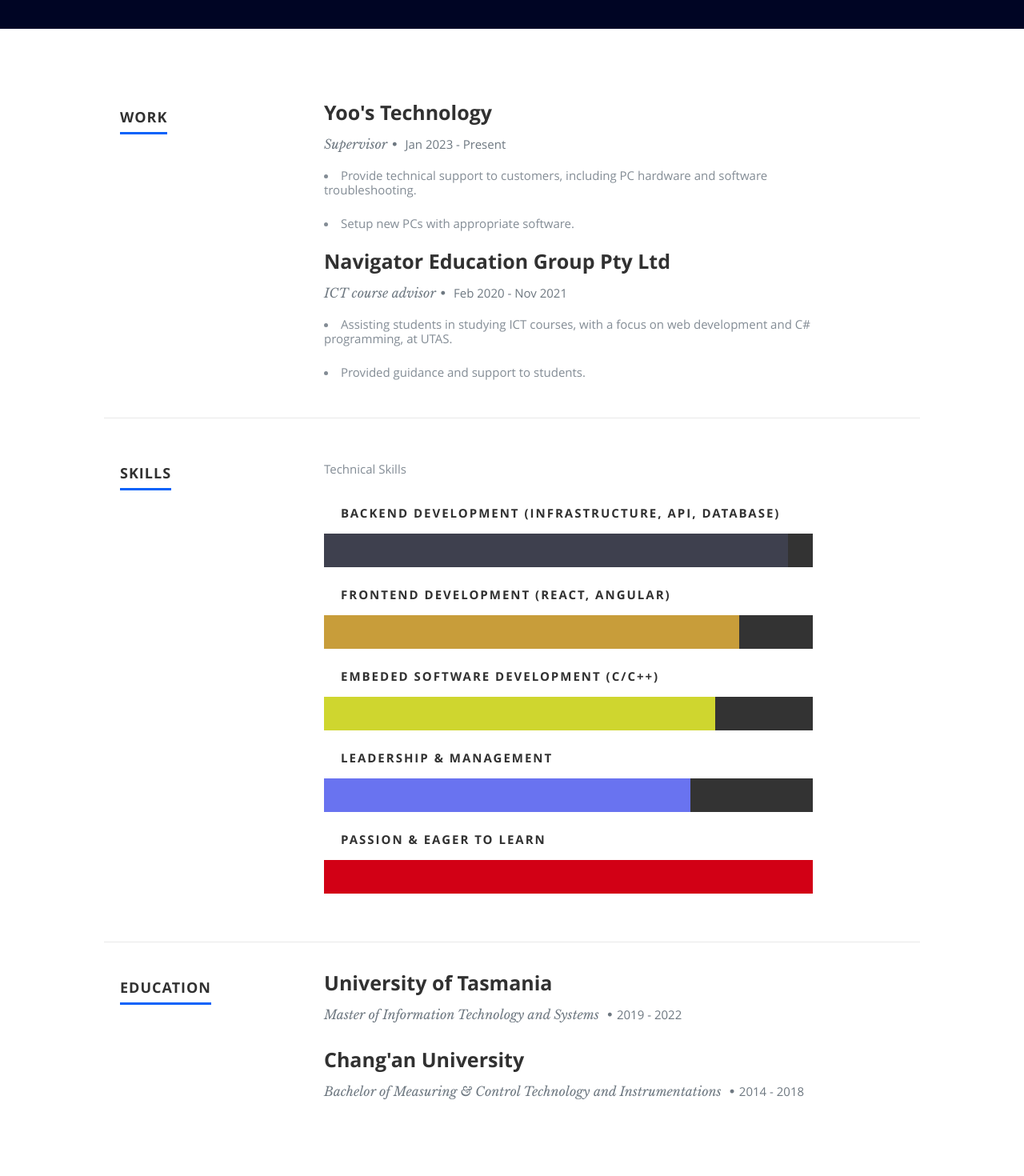
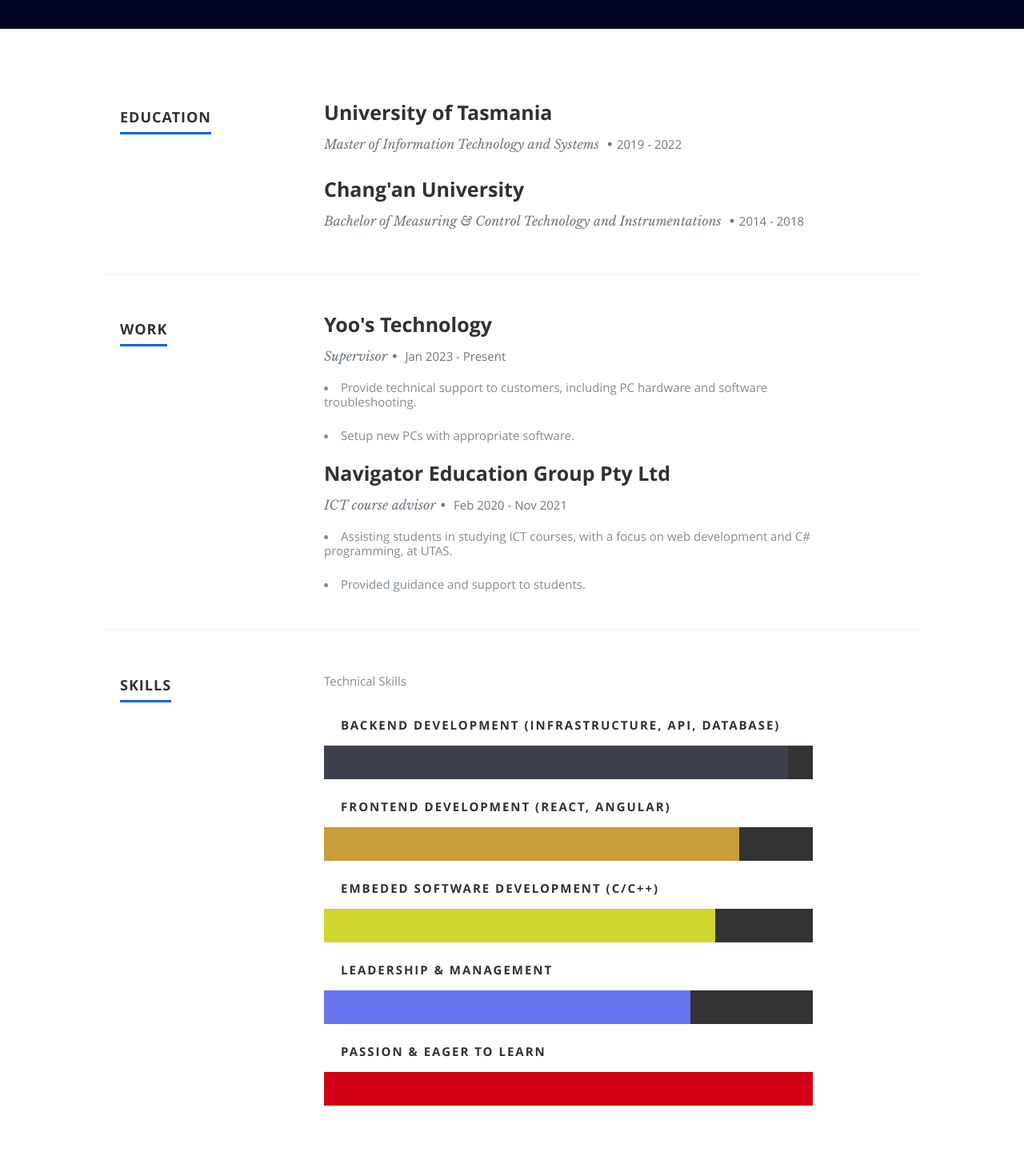
Before and after one commit to Rex-L-RX/Resume, a React (Create React App) app: page / in a window 1280 px wide. Shown: the part 1280-2750 px from the top of the page at 80% size. Built offline with nearby package versions, Linux system fonts and the light colour scheme.

Commit message:
Revert "adjust the layout"
This reverts commit 1684ae8885b25237e5fa597bebde34ec10c39c49.

```diff
--- a/public/css/layout.css
+++ b/public/css/layout.css
@@ -260,13 +260,7 @@ ul#nav li.current a { color: #fe6928; }
 #resume .header-col { padding-top: 9px; }
 #resume .main-col { padding-right: 10%; }
 
-.education {
-   margin-top: 36px;
-   margin-bottom: 48px;
-   padding-bottom: 24px;
-}
-
-.work {
+.education, .work {
    margin-bottom: 48px;
    padding-bottom: 24px;
    border-bottom: 1px solid #E8E8E8;
@@ -290,9 +284,7 @@ ul#nav li.current a { color: #fe6928; }
 /*----------------------------------------------*/
 /*	Skill Bars
 /*----------------------------------------------*/
-.skill{
-   border-bottom: 1px solid #E8E8E8;
-}
+
 .bars {
 	width: 95%;
 	float: left;
--- a/src/Components/Resume.js
+++ b/src/Components/Resume.js
@@ -68,6 +68,22 @@ class Resume extends Component {
     return (
       <section id="resume">
         <Slide left duration={1300}>
+          <div className="row education">
+            <div className="three columns header-col">
+              <h1>
+                <span>Education</span>
+              </h1>
+            </div>
+
+            <div className="nine columns main-col">
+              <div className="row item">
+                <div className="twelve columns">{education}</div>
+              </div>
+            </div>
+          </div>
+        </Slide>
+
+        <Slide left duration={1300}>
           <div className="row work">
             <div className="three columns header-col">
               <h1>
@@ -96,22 +112,6 @@ class Resume extends Component {
             </div>
           </div>
         </Slide>
-
-        <Slide left duration={1300}>
-          <div className="row education">
-            <div className="three columns header-col">
-              <h1>
-                <span>Education</span>
-              </h1>
-            </div>
-
-            <div className="nine columns main-col">
-              <div className="row item">
-                <div className="twelve columns">{education}</div>
-              </div>
-            </div>
-          </div>
-        </Slide>
       </section>
     );
   }
```
